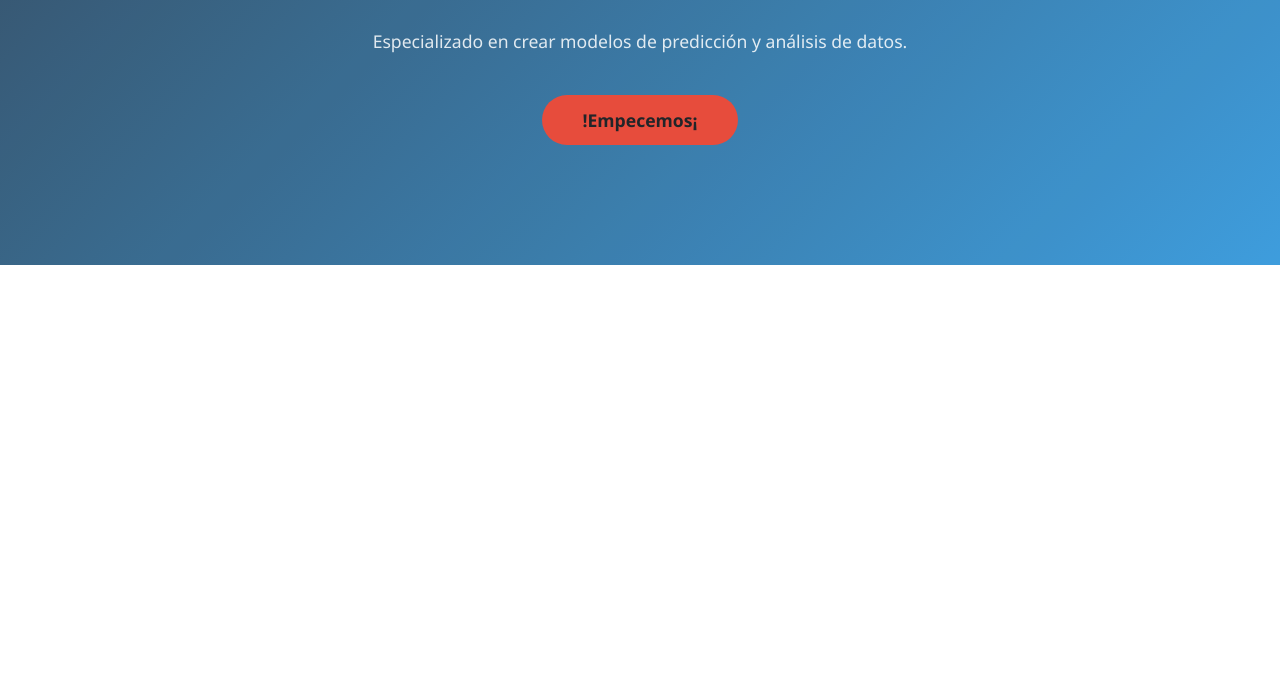
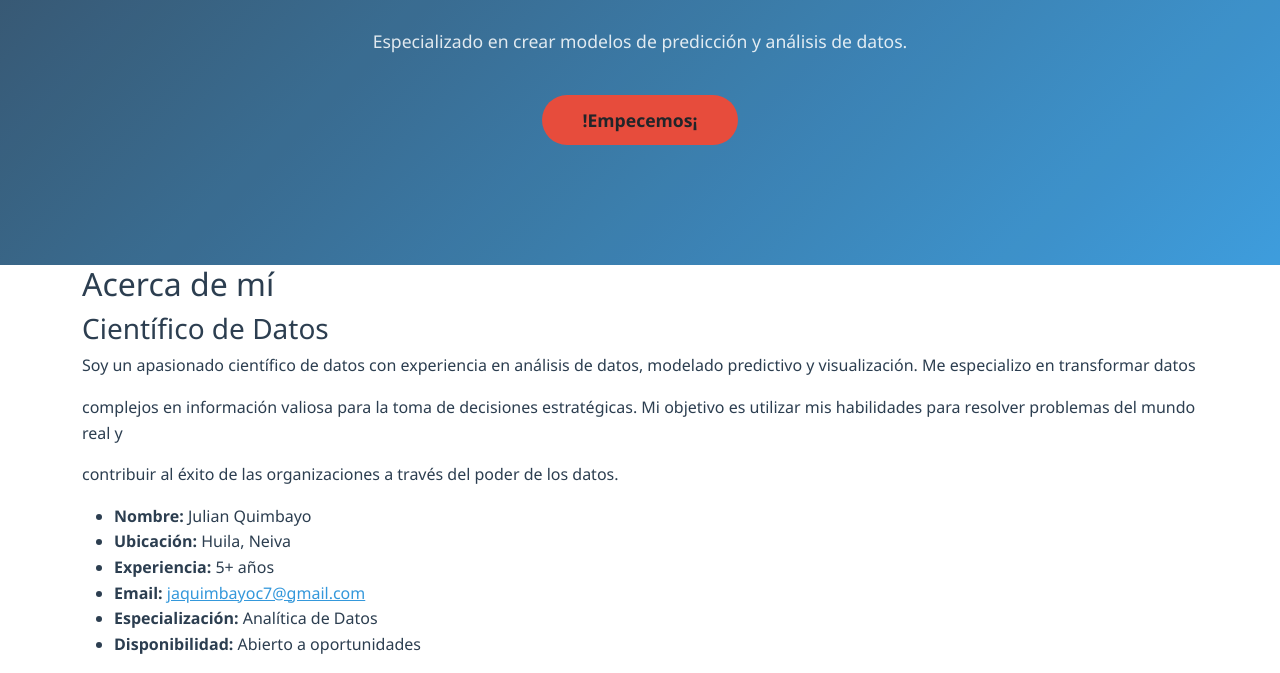
Before and after one commit to laura-marcela05/Grupo3_Bernal_Quintero, a plain HTML site: page Portafolio Actividad en clase/portafolio.html in a window 1280 px wide. Shown: the part 478-1151 px from the top of the page. Before the commit the page ends 800 px from the top, so only its background shows below. Drawn offline with nearby package versions, Linux system fonts and the light colour scheme.

Commit message:
Fix actualización actividad portafolio 25/02/2026 21:36

```diff
--- a/Portafolio Actividad en clase/portafolio.html
+++ b/Portafolio Actividad en clase/portafolio.html
@@ -1,5 +1,6 @@
 <!DOCTYPE html>
 <html lang="es">
+
 <head>
     <meta charset="UTF-8">
     <meta name="viewport" content="width=device-width, initial-scale=1.0">
@@ -15,6 +16,7 @@
     <link href="styles-portafolio.css" rel="stylesheet">
 
 </head>
+
 <body>
     <!-- ========================
      BARRA DE NAVEGACIÓN
@@ -24,7 +26,8 @@
             <a class="navbar-brand" href="#inicio">
                 <i class="fas fa-code"></i>Julián <span>.Dev</span>
             </a>
-            <button class="navbar-toggler" type="button" data-bs-toggle="collapse" data-b-target="#navbarNav" aria-controls="navbarNav" aria-expanded="false" aria-label="Toggle navigation">
+            <button class="navbar-toggler" type="button" data-bs-toggle="collapse" data-b-target="#navbarNav"
+                aria-controls="navbarNav" aria-expanded="false" aria-label="Toggle navigation">
                 <span class="navbar-toggler-icon"></span>
             </button>
             <div class="collapse navbar-collapse" id="navbarNav">
@@ -60,18 +63,70 @@
     <section id="inicio" class="hero">
         <div class="hero-content">
             <svg class="hero-image" viewBox="0 0 200 200" xmlns="http://www.w3.org/2000/svg">
-                <rect width="200" height="200" fill="#3498db"/>
-                <circle cx="100" cy="70" r="35" fill="#ecf0f1"/>
-                <ellipse cx="100" cy="140" rx="50" ry="45" fill="#ecf0f1"/>
+                <rect width="200" height="200" fill="#3498db" />
+                <circle cx="100" cy="70" r="35" fill="#ecf0f1" />
+                <ellipse cx="100" cy="140" rx="50" ry="45" fill="#ecf0f1" />
             </svg>
             <h1>Julian Quimbayo</h1>
             <p class="subtitle">Científico de Datos</p>
             <p class="description">Especializado en crear modelos de predicción y análisis de datos.</p>
             <a href="#contacto" class="btn btn-primary-custom">!Empecemos¡</a>
+
+
+
         </div>
 
     </section>
+<!-- ========================
+     SECCIÓN ACERCA DE MI
+    =============================-->
+    <section id="acerca" class="about">
+        <div class="container">
+            <h2 class="section-title">
+                Acerca de mí
+            </h2>
+            <div class="about-content">
+                <div class="about-text">
+                    <h3>Científico de Datos</h3>
+                    <p>
+                        Soy un apasionado científico de datos con experiencia en análisis de datos,
+                        modelado predictivo y visualización. Me especializo en transformar datos </p>
+                    <p>complejos en información valiosa para la toma de decisiones estratégicas.
+                        Mi objetivo es utilizar mis habilidades para resolver problemas del mundo real y</p>
+                    <p>contribuir al éxito de las organizaciones a través del poder de los datos.</p>
+                    </p>
+                </div>
+                <div>
+                    <ul class="info-list">
+                        <li>
+                            <strong>Nombre:</strong> <span>Julian Quimbayo</span>
+                        </li>
+                        <li>
+                            <strong>Ubicación:</strong> <span>Huila, Neiva</span>
+                        </li>
+                        <li>
+                            <strong>Experiencia:</strong> <span>5+ años</span>
+                        </li>
+                        <li>
+                            <strong>Email:</strong> <span><a href="mailto:jaquimbayoc7@gmail.com"
+                                    style="color: var(--secondary-color);">jaquimbayoc7@gmail.com</a></span>
+                        </li>
+                        <li>
+                            <strong>Especialización:</strong> <span>Analítica de Datos</span>
+                        </li>
+                        <li>
+                            <strong>Disponibilidad:</strong> <span>Abierto a oportunidades</span>
+                        </li>
+                    </ul>
+                </div>
+            </div>
+        </div>
+    </section>
+
+
+
     <!-- Bootstrap 5 JS -->
     <script src="https://cdnjs.cloudflare.com/ajax/libs/bootstrap/5.3.0/js/bootstrap.bundle.min.js"></script>
 </body>
+
 </html>
--- a/Portafolio Actividad en clase/styles-portafolio.css
+++ b/Portafolio Actividad en clase/styles-portafolio.css
@@ -132,3 +132,31 @@ body{
     transform: translateY(-3px);
     box-shadow: 0 10px 20px rgba(0, 0, 0, 0.2);
 }
+/*-- ========================
+     ANIMACIONES
+    =============================*/
+    @keyframes slideDown {
+    from {
+        opacity: 0;
+        transform: translateY(-30px);
+    }
+    to {
+        opacity: 1;
+        transform: translateY(0);
+    }
+}
+
+@keyframes fadeInUp {
+    from {
+        opacity: 0;
+        transform: translateY(30px);
+    }
+    to {
+        opacity: 1;
+        transform: translateY(0);
+    }
+}
+
+.fade-in-up {
+    animation: fadeInUp 0.8s ease-out;
+}
```
